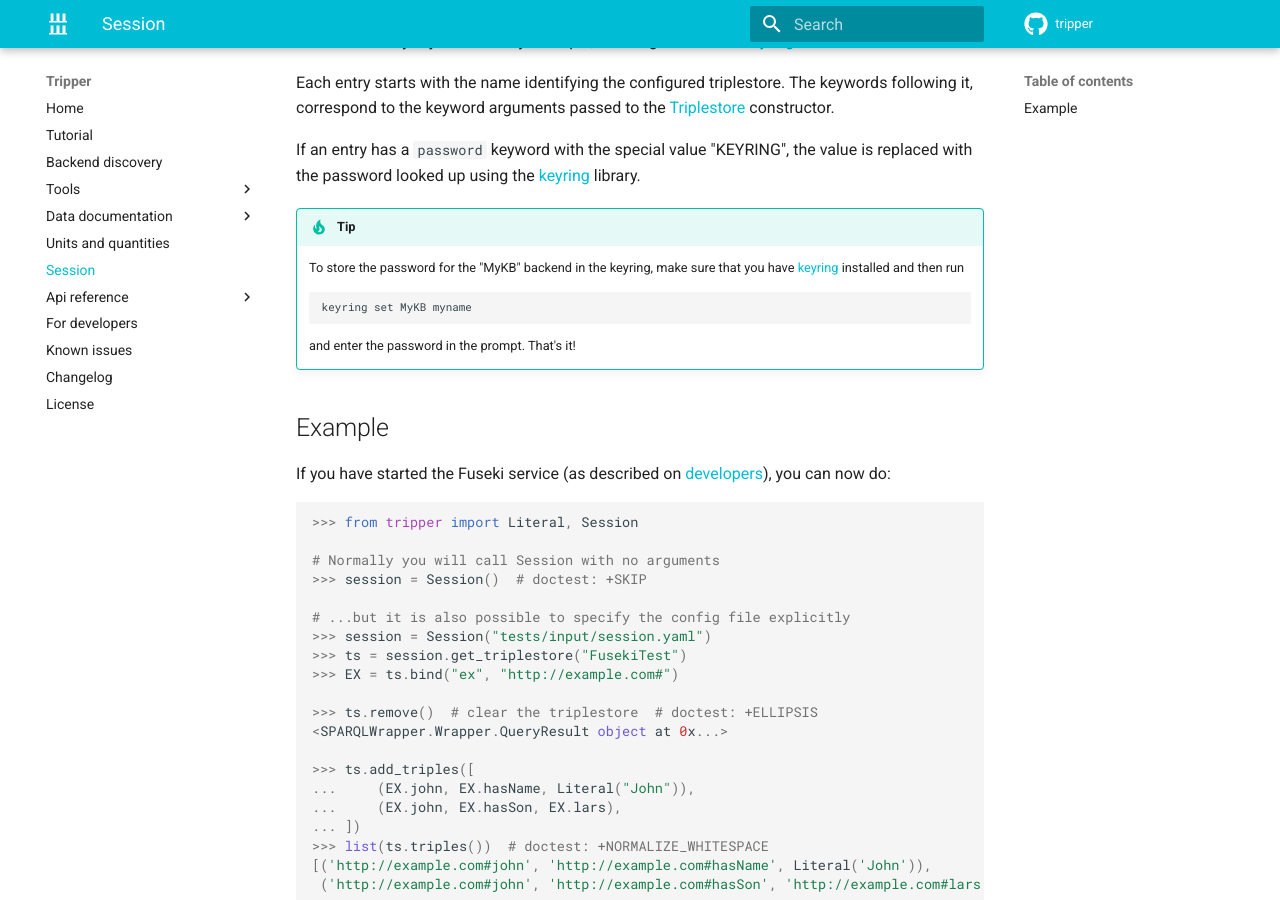
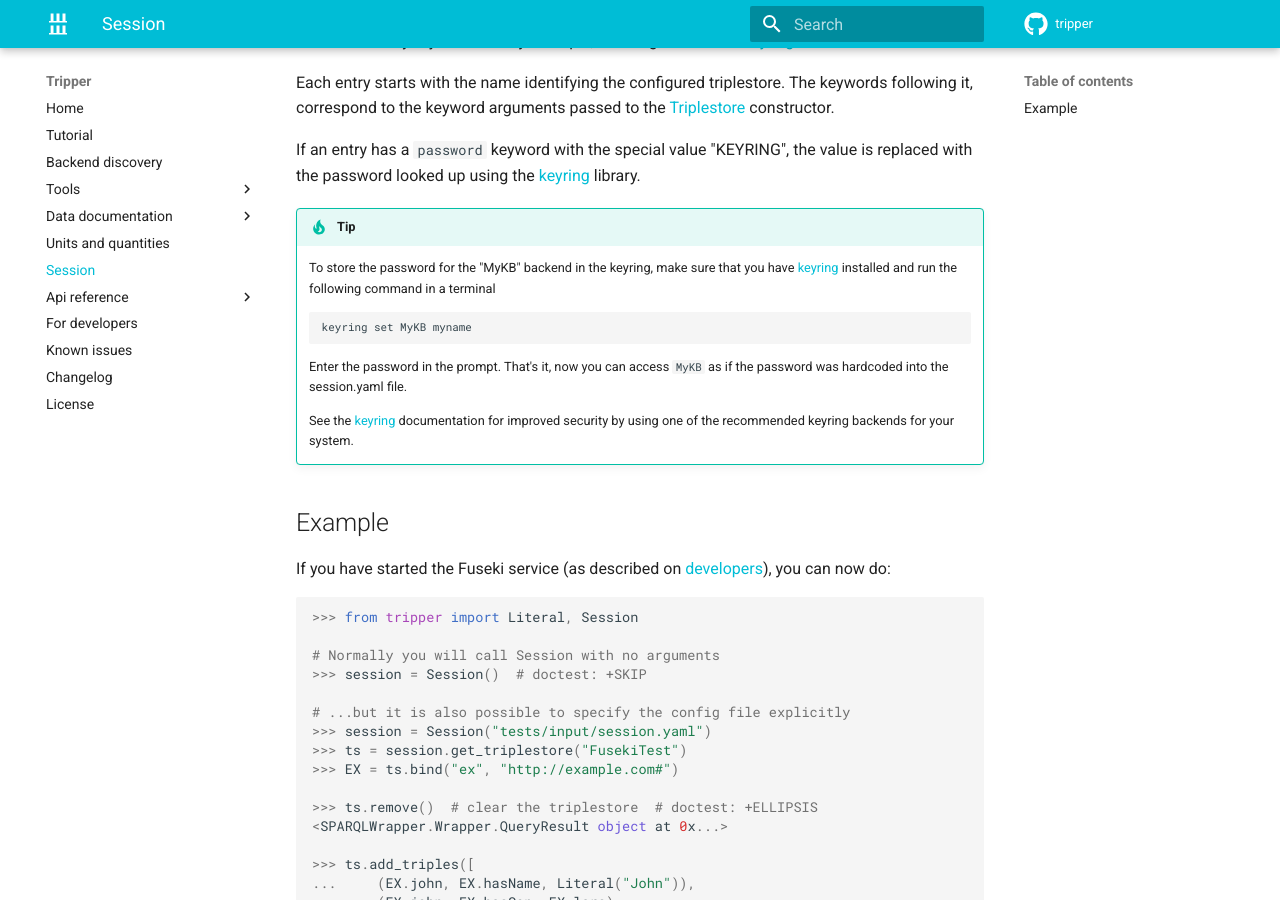
Before and after one commit to EMMC-ASBL/tripper, an MkDocs documentation site: the page built from docs/session.md, in a window 1280 px wide and 900 px high, scrolled down 1160 px. Built offline with MkDocs 1.6.1 and Material for MkDocs 9.7.7, drawn with Linux system fonts in a browser that asks for light colours; comment, search, counter and statistics services are not loaded; the version menu is left out.

Commit message:
Updated keyring tip

```diff
--- a/docs/session.md
+++ b/docs/session.md
@@ -64,11 +64,16 @@ value is replaced with the password looked up using the [keyring] library.
 !!! tip
 
     To store the password for the "MyKB" backend in the keyring, make sure
-    that you have [keyring] installed and then run
+    that you have [keyring] installed and run the following command in a
+    terminal
 
         keyring set MyKB myname
 
-    and enter the password in the prompt. That's it!
+    Enter the password in the prompt. That's it, now you can access `MyKB`
+    as if the password was hardcoded into the session.yaml file.
+
+    See the [keyring] documentation for improved security by using one of
+    the recommended keyring backends for your system.
 
 
 Example
```
